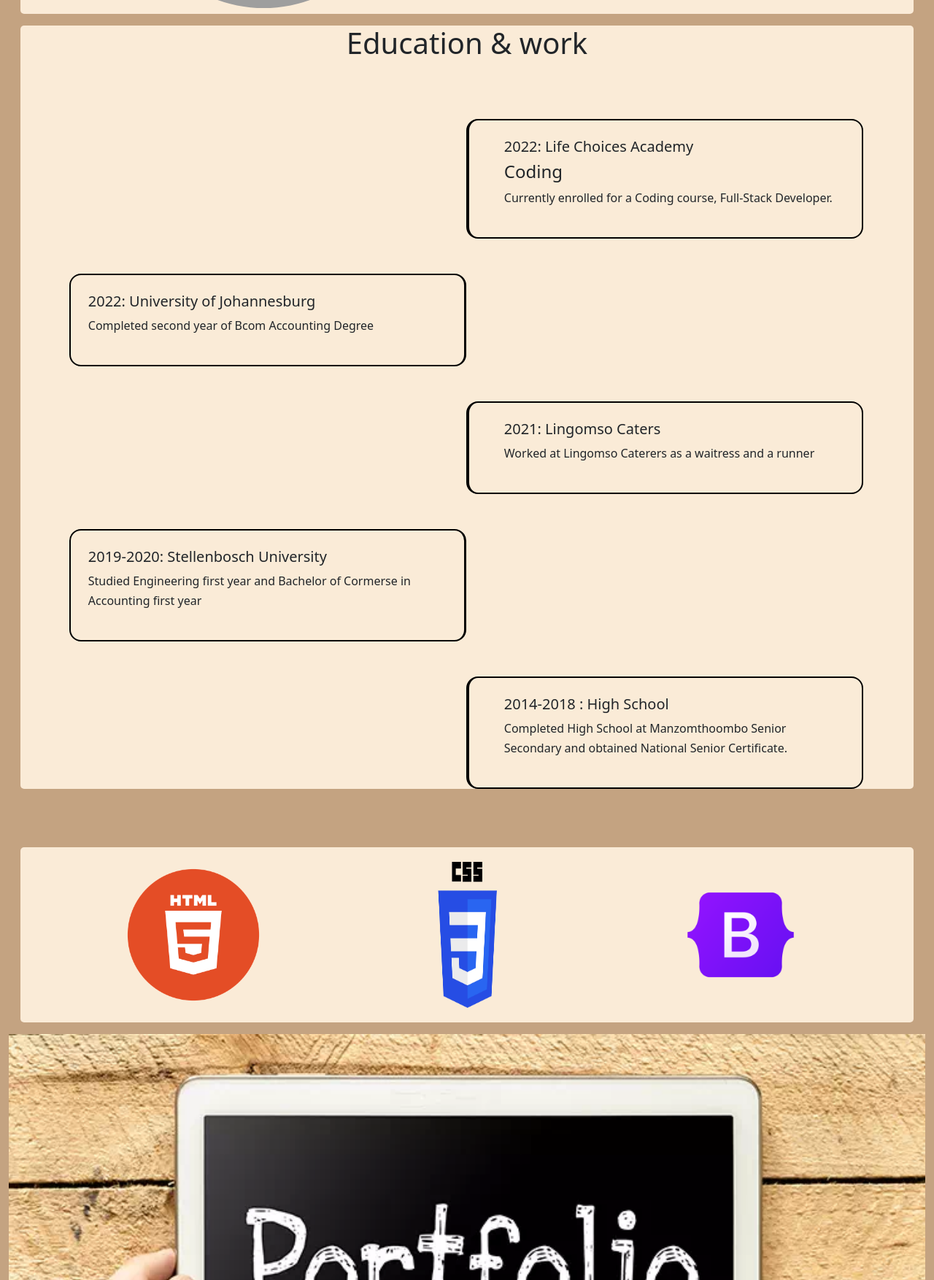
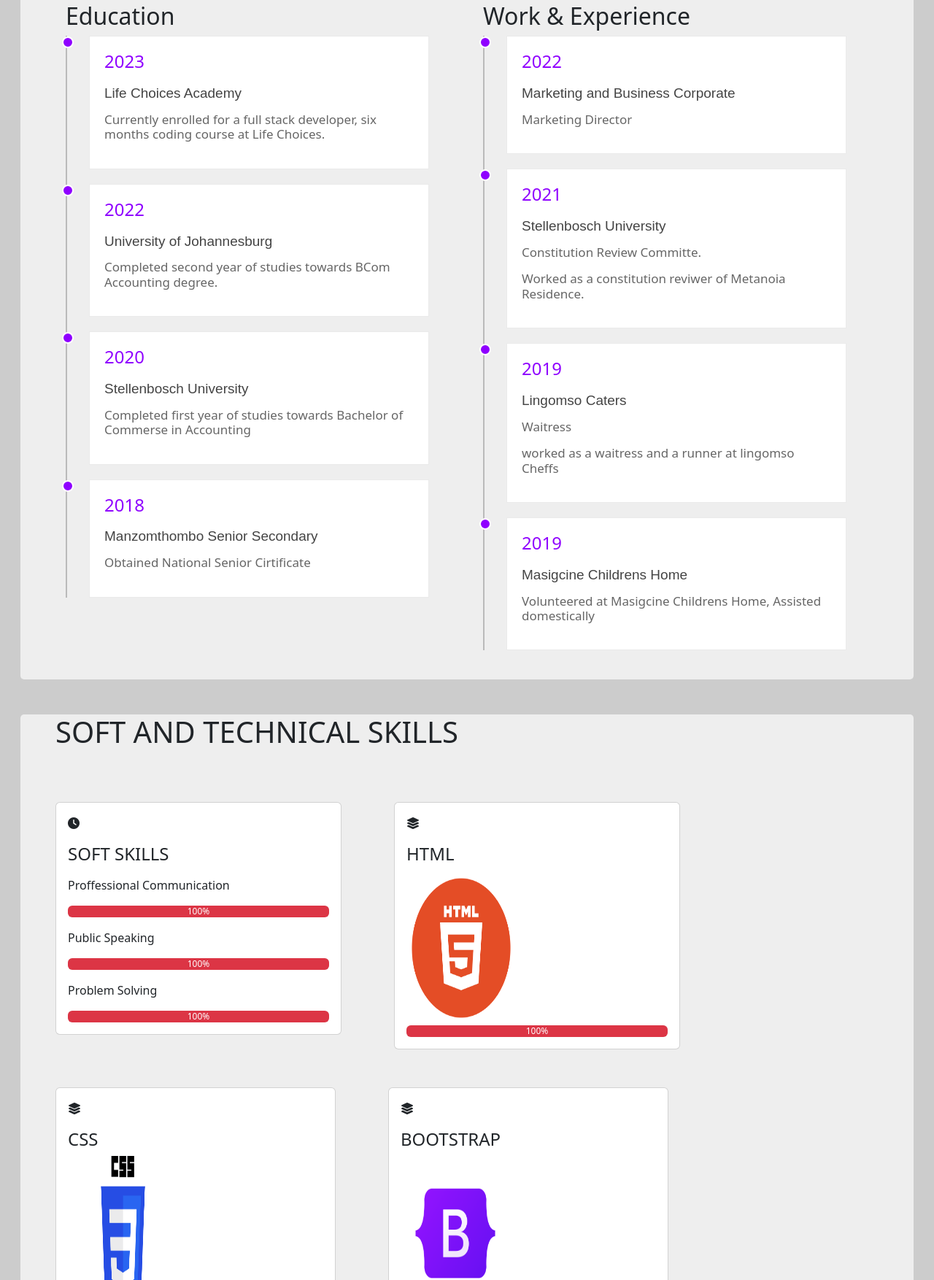
Before and after one commit to Siyamanga-zw/ProjectPort, a plain HTML site: page index.html in a window 1280 px wide. Shown: the part 1046-2800 px from the top of the page at 73% size. Drawn offline with nearby package versions, Linux system fonts and the light colour scheme; grey boxes are pictures that could not be loaded.

Commit message:
AlmostTHERE

```diff
--- a/CSS/style.css
+++ b/CSS/style.css
@@ -6,20 +6,29 @@
 header{
     background-color: black;
 }
-.container2{
-    display: inline-block;
+body{
+    background-color:#cccccc;
+}
+
+/* navigation styling */
+.nav-item a{
+    color: #8F00FF;
+    font-weight: bold;
+}
+.nav-item a :hover{
+    background-color: black;
 
 }
 
 
 .col{
-    color:black;
+    color:#8F00FF;
 }
 .col h4{
-    color:black;
+    color:#8F00FF;
     font-size:4em;
     text-transform: uppercase;
-    line-height: normal;
+    /* line-height: normal; */
     width: 100%;
     white-space: nowrap;
     overflow: hidden;
@@ -37,11 +46,11 @@ header{
     }
 }
 .col h1{
-    color: #993441;
+    color: #8F00FF;
     font-size: 80px;
 }
 .col h3{
-    color:black;
+    color:#8F00FF;
     font-size:30px;
 
 }
@@ -50,14 +59,31 @@ header{
     padding: 8px 18px;
     text-decoration: none;
     color:black;
-    background-color: orangered;
+    background-color: #cccccc;
 }
 .col a :hover{
+    background-color:#8F00FF;
+  }
+  /* landing section */
+.container2{
+    display: inline-block;
 
 }
-body{
-    background-color:#c4a381;
+.container2 a{
+    font-weight: bold;
+    color: #8F00FF!important;
+    border:2px solid;
+    border-radius: 3rem;
 }
+
+.container2 a:hover{
+    background-color:#8F00FF;
+    color: black!important;
+
+}
+
+
+
 
 /* about */
 .About{
@@ -84,77 +110,99 @@ button{
     transition :4s;
     padding:13px 30px;
 }
-.timeline ::before{
-content:'';
-position: absolute;
-top:0;
-left: 0;
-width: 100%;
-height: 100%;
-z-index: -1;
-position: fixed;
-}
-.timeline{
-    margin: 5em auto;
-    max-width: 34.15em;
+
+
+#Education{
+    .row{
+        display: grid;
+        grid-template-columns: 1fr 1fr;
+        grid-column-gap: 20px;
+    }
+    .column header.title{
+        font-family: 'Franklin Gothic Medium', 'Arial Narrow', Arial, sans-serif;
+        color: blue;
+        padding: 0px 0px 20px 30px;
+    }
+    .column .contents{
+        padding: 0px 30px;
+        border-left: 2px solid #BABABA;
+    }
+    .column .contents .box{
+        position: relative;
+        padding: 20px;
+        border: 1px solid #EAEAEA;
+        background-color: #FFFFFF;
+        cursor: pointer;
+        transition: all 0.4s;
+        margin-bottom: 20px;
+    }
+    .column .contents .box:hover{
+        box-shadow: 0px 3px 12px 0px #ccc;
+        border: 1px solid transparent;
+    }
+    .column .contents .box::before{
+        content: '';
+        position: absolute;
+        width: 16px;
+        height: 16px;
+        border-radius: 50%;
+        right: calc(100% + 22px);
+        top: 0;
+        background-color: #8F00FF;
+        border: 2px solid white;
+    }
+    .box h4{
+        position: relative;
+        color: #8F00FF;
+    }
+    .box h3{
+        font-size: 19px;
+        padding: 10px 0px 6px;
+        font-family: Arial, Helvetica, sans-serif;
+        color: #444;
+    }
+    .box p{
+        line-height: 1.2;
+        color: #666;
+        font-size: 17px;}
 
 }
-.checkpoint{
-    max-width: 34em;
-    padding-top: 2em;
-    padding-bottom: 2em;
-}
-.checkpoint{
-    border: 2px solid black;
-    border-radius: 1em;
-    padding: 1.5em;
-}
-.checkpoint h2{
-    font-size: 20px;
-}
-.checkpoint p{
-    line-height: 27px;
-}
-.checkpoint:nth-child(odd){
-    border-left: 4px solid black;
-    padding-left:3em;
-    transform: translateX(17em);
+@media screen and (max-width:650px){
+    #Education .row{
+            display: inline-block;
+    }
 
 }
-.checkpoint:nth-child(even){
-    border-right: 3px solid black;
-    padding-right: 3em;
-    transform: translateX(-17em);
-}
-/* carousel */
-/* .carousel-item{
-    height: 100vh;
-    min-height: 300px;
-    -webkit-background-size: cover;
-    background: no-repeat scroll center scroll;
-    background-size: cover;
-}
-.carousel-item ::before{
-    content:'';
-    display: block;
-    position: absolute;
-    top:0;
-    left:0;
-    bottom: 0;
-    right:0;
-    background:black;
-    opacity:0.5;
+
+/* styling project section */
+#project{
+    scroll-margin: 110px;
+    height: fit-content;
+    padding: 2rem 2rem 3rem;
 
 }
-.carousel-caption{
-    bottom:180px;
-    padding-left: 100px;
-    padding-right: 100px;
+.carousel-item{
+    height: 500px;
+
 }
 .carousel-caption h5{
-    font-size:18px;
+    color: black;
+    font-size: 3rem;
+    font-weight: bold;
+    margin-bottom:50% ;
+}
+.carousel-caption a{
+    margin-bottom:50% ;
+    border: 2px solid;
+    text-decoration: none;
+    padding: 8px 16px;
+    color: black;
+   border-radius: 2rem;
+   font-weight: bold ;
 
-} */
+}
+
+/* contact form */
 /* Style inputs with type="text", select elements and textareas */
 input[type=text], select, textarea {
     width: 100%; /* Full width */
@@ -188,6 +236,7 @@ input[type=text], select, textarea {
     /* background-color: #f2f2f2; */
     padding: 20px;
   }
+  /* footer */
   footer{
     /* position: fixed; */
     bottom: 0;
@@ -195,9 +244,12 @@ input[type=text], select, textarea {
     text-align: center;
     background-color: grey;
 }
+
+/* ADDING BACKGROUND FOR SECTIONS */
 #contact,#testimonials,#skills,#Education,#About,#landing{
+    scroll-margin: 110px;
     margin: 1rem;
-    background-color: antiquewhite;
+    background-color: #EEEEEE;
     border-radius: 5px;
     height: fit-content;
 }
--- a/index.html
+++ b/index.html
@@ -13,8 +13,9 @@
 </head>
 <body>
 
-<header  class="container-fluid sticky-top" id="" style="padding: 0;  ">
-    <nav class="navbar navbar-expand-lg " style="background-color:#F7C5CC; ">
+<header  class="container-fluid sticky-top" id="" style="padding: 0; ">
+  <!-- NAVIGATION BAR -->
+    <nav class="navbar navbar-expand-lg  " style="background-color:#cccccc; height: 100px; ">
         <div class="container-fluid">
           <a class="navbar-brand" href="#">
             <img src="/images/logo.png" alt="Logo" width="100" height="100" class="d-inline-block align-text-top">
@@ -27,8 +28,8 @@
           <div class="collapse navbar-collapse" id="navbarNav">
             <ul class="navbar-nav ms-auto p-lg-5">
 
-              <li class="nav-item">
-                <a class="nav-link active" aria-current="page" href="#landing">Home</a>
+              <li class="nav-item ">
+                <a class="nav-link" aria-current="page" href="#landing">Home</a>
               </li>
               <li class="nav-item">
                 <a class="nav-link" href="#About">About</a>
@@ -54,6 +55,7 @@
       </nav>
 </header>
 <main class="container-fluid " >
+  <!-- LANDING SECTION -->
     <section id="landing" >
       <div class="container text-center ">
             <div class="row align-items-end ">
@@ -61,7 +63,7 @@
 
                 <div class="container2">
                  <h4  class="text2">Hello, I'm</h4>
-                 <h1 style="color:#993441">Siyamanga</h1>
+                 <h1 style="color:#8F00FF">Siyamanga</h1>
                  <h3>An Aspiring full stack web-developer</h3>
                  <a href="#contact"> Connect with me</a>
                 </div>
@@ -75,13 +77,9 @@
             </div>
 
       </div>
-
-
-
-
     </section >
 
-
+<!-- ABOUT SECTION -->
     <section id="About" class="About" >
      <div class="ABM">
       <img src="./images/bio.JPG">
@@ -99,56 +97,149 @@
      </div>
     </section >
 
+    <!-- EDUCATION SECTION -->
     <section id="Education" class="bedy" >
-      <div cass="top-part" style="text-align: center; font-size: 3em;">
-        <h1>Education & work</h1>
+      <div class="container">
+        <div class="row">
+        <div class="column">
+          <div class="title">
+            <h2>Education</h2>
+          </div>
+          <div class="contents">
+            <div class="box">
+              <h4>2023</h4>
+              <h3>Life Choices Academy</h3>
+              <p>Currently enrolled for a  full stack developer, six months coding course at Life Choices.</p>
+            </div>
+            <div class="box">
+              <h4>2022</h4>
+              <h3>University of Johannesburg</h3>
+              <p>Completed second year of studies towards BCom Accounting degree.</p>
+            </div>
+            <div class="box">
+              <h4>2020</h4>
+              <h3>Stellenbosch University</h3>
+              <p>Completed first year of studies towards Bachelor of Commerse in Accounting</p>
+            </div>
+            <div class="box">
+              <h4>2018</h4>
+              <h3>Manzomthombo Senior Secondary</h3>
+              <p>Obtained National Senior Cirtificate</p>
+            </div>
+          </div>
+        </div>
+        <div class="column">
+          <div class="title">
+            <h2>Work & Experience</h2>
+          </div>
+          <div class="contents">
+            <div class="box">
+              <h4>2022</h4>
+              <h3>Marketing and Business Corporate</h3>
+              <p>Marketing Director</p>
+            </div>
+            <div class="box">
+              <h4>2021</h4>
+              <h3>Stellenbosch University</h3>
+              <p>Constitution Review Committe.</p>
+              <p>Worked as a constitution reviwer of Metanoia Residence.</p>
+            </div>
+            <div class="box">
+              <h4>2019</h4>
+              <h3>Lingomso Caters</h3>
+              <p>Waitress</p>
+              <p>worked as a waitress and a runner at lingomso Cheffs</p>
+            </div>
+            <div class="box">
+              <h4>2019</h4>
+              <h3>Masigcine Childrens Home</h3>
+              <p>Volunteered at Masigcine Childrens Home, Assisted domestically</p>
+            </div>
+          </div>
+        </div>
       </div>
 
-      <div class="timeline">
-        <div class="checkpoint">
-          <h2> 2022: Life Choices Academy</h2>
-          <h4>Coding</h4>
-          <p>Currently enrolled for a Coding course, Full-Stack Developer.</p>
-        </div><br><br>
+    </section>
 
-        <div class="checkpoint">
-          <h2> 2022:  University of Johannesburg</h2>
-          <p>Completed second year of Bcom Accounting Degree</p>
-        </div><br><br>
+    <!-- SKILLS SECTION -->
+    <section id="skills" >
 
-        <div class="checkpoint">
-          <h2>2021: Lingomso Caters</h2>
-          <p>Worked at Lingomso Caterers as a waitress and a runner</p>
-        </div><br><br>
+        <div class="col-12  m-5">
+          <h1>SOFT AND TECHNICAL SKILLS</h1>
+        </div>
 
-        <div class="checkpoint">
-          <h2> 2019-2020: Stellenbosch University</h2>
-          <p>Studied Engineering first year and Bachelor of Cormerse in Accounting first year</p>
-        </div><br><br>
-        <div class="checkpoint">
-          <h2> 2014-2018 : High School</h2>
-          <p> Completed High School at Manzomthoombo Senior Secondary and obtained National Senior Certificate.</p>
+
+      <div class="row">
+        <div class="col-lg-4 mt-4 m-5">
+            <div class="card servicesText">
+                <div class="card-body">
+                    <i class="fas servicesIcon fa-clock"></i>
+                    <h4 class="card-title mt-3">SOFT SKILLS</h4>
+                    <p class="card-text mt-3">Proffessional Communication </p><div class="progress" role="progressbar" aria-label="Danger example" aria-valuenow="100" aria-valuemin="0" aria-valuemax="100">
+                      <div class="progress-bar bg-danger" style="width: 100%"> 100%</div>
+                    </div>
+                    <p class="card-text mt-3">Public Speaking</p><div class="progress" role="progressbar" aria-label="Danger example" aria-valuenow="100" aria-valuemin="0" aria-valuemax="100">
+                      <div class="progress-bar bg-danger" style="width: 100%"> 100%</div>
+                    </div>
+                    <p class="card-text mt-3">Problem Solving</p><div class="progress" role="progressbar" aria-label="Danger example" aria-valuenow="100" aria-valuemin="0" aria-valuemax="100">
+                      <div class="progress-bar bg-danger" style="width: 100%"> 100%</div>
+                    </div>
+
+                </div>
+            </div>
         </div>
-      </div>
-    </section>
-    <section id="skills" >
-      <div class="container text-center" >
-            <div class="row">
-              <div class="col align-self-start">
-                <img src="./images/html-lohgo.png" style="height: 200px; width: 200px;">
-              </div>
-              <div class="col align-self-center">
-                <img src="./images/CSS-Logo.png" style="height: 200px; width: 200px;">
-              </div>
-              <div class="col align-self-end">
-               <img src="./images/bootstrap-logo.png" style="height: 200px; width: 200px;">
-              </div>
+        <div class="col-lg-4 mt-4">
+            <div class="card servicesText">
+                <div class="card-body " >
+                    <i class='fas servicesIcon fa-layer-group'></i>
+                    <h4 class="card-title mt-3 ">HTML</h4>
+                    <div class="images">
+                      <img src="./images/html-lohgo.png" alt="logo" width="150" height="212">
+                    </div>
+                    <div class="progress" role="progressbar" aria-label="Danger example" aria-valuenow="100" aria-valuemin="0" aria-valuemax="100">
+                      <div class="progress-bar bg-danger" style="width: 100%"> 100%</div>
+                    </div>
+                </div>
             </div>
-       </div>
+        </div>
+    <div class="row ">
+        <div class="col-lg-4 mt-4 m-5">
+            <div class="card servicesText">
+                <div class="card-body">
+                  <i class='fas servicesIcon fa-layer-group'></i>
+                    <h4 class="card-title mt-3 ">CSS</h4>
+                    <div class="images">
+                      <img src="./images/CSS-Logo.png" alt="logo" width="150" height="212">
+                    </div>
+                    <div class="progress" role="progressbar" aria-label="Example with label" aria-valuenow="84" aria-valuemin="0" aria-valuemax="100">
+                      <div class="progress-bar" style="width: 84%">84%</div>
+                    </div>
+
+
+                </div>
+            </div>
+        </div>
+        <div class="col-lg-4 mt-4">
+            <div class="card servicesText">
+                <div class="card-body">
+                  <i class='fas servicesIcon fa-layer-group'></i>
+                    <h4 class="card-title mt-3 ">BOOTSTRAP</h4>
+                    <div class="images">
+                      <img src="./images/bootstrap-logo.png" alt="logo" width="150" height="212">
+                    </div>
+                    <div class="progress" role="progressbar" aria-label="Info example" aria-valuenow="96" aria-valuemin="0" aria-valuemax="100">
+                      <div class="progress-bar bg-info" style="width: 96%"> 96%</div>
+                    </div>
+                </div>
+            </div>
+        </div>
+    </div>
+</div>
      </section>
 
+     <!-- PROJECT -->
     <section id="project" >
-
+      <h2>PROJECTS</h2>
       <div id="carouselExampleCaptions" class="carousel slide">
         <div class="carousel-indicators">
           <button type="button" data-bs-target="#carouselExampleCaptions" data-bs-slide-to="0" class="active" aria-current="true" aria-label="Slide 1"></button>
@@ -157,43 +248,47 @@
         </div>
         <div class="carousel-inner">
           <div class="carousel-item active">
-            <img src="./Pictures/Portfolios.webp" class="d-block w-100" alt="...">
+            <img src="./images/beauty.jpg" class="d-block w-100" alt="..." style="">
             <div class="carousel-caption d-none d-md-block">
-              <h5>First slide label</h5>
-              <p>Some representative placeholder content for the first slide.</p>
+              <h5>First Portfolio</h5>
+              <a href="https://github.com/siyamanga22/animationFlip.git"> VIEW CODE</a>
+              <a href="https://inquisitive-frangollo-18b100.netlify.app">GO LIVE</a>
             </div>
           </div>
           <div class="carousel-item">
-            <img src="./Pictures/luxury-hair-salon-logo-set_23-2148828814.avif" class="d-block w-100" alt="...">
+            <img src="./images/Portfolios.webp" class="d-block w-100" alt="...">
             <div class="carousel-caption d-none d-md-block">
-              <h5>Second slide label</h5>
-              <p>Some representative placeholder content for the second slide.</p>
+              <h5>SALON TEMPLATE</h5>
+              <a href="https://github.com/siyamanga22/SiyamangaPortfolio.git"> VIEW CODE</a>
+              <a href="https://siyamanga-portfolio.netlify.app">GO LIVE</a>
             </div>
           </div>
           <div class="carousel-item">
-            <img src="./Pictures/download.kls.jfif" class="d-block w-100" alt="...">
-            <div class="carousel-caption d-none d-md-block">
-              <h5>Third slide label</h5>
-              <p>Some representative placeholder content for the third slide.</p>
+            <img src="./images/download.kls.jfif" class="d-block w-100" alt="...">
+            <div class="carousel-caption d-none d-md-block ">
+              <h5>KLS PROJECT</h5>
+              <a href=""> VIEW CODE</a>
+              <a href="https://spontaneous-pavlova-480de7.netlify.app/">GO LIVE</a>
             </div>
           </div>
         </div>
         <button class="carousel-control-prev" type="button" data-bs-target="#carouselExampleCaptions" data-bs-slide="prev">
-          <span class="carousel-control-prev-icon" aria-hidden="true"></span>
+          <span class="carousel-control-prev-icon bg-black" aria-hidden="true"></span>
           <span class="visually-hidden">Previous</span>
         </button>
         <button class="carousel-control-next" type="button" data-bs-target="#carouselExampleCaptions" data-bs-slide="next">
-          <span class="carousel-control-next-icon" aria-hidden="true"></span>
+          <span class="carousel-control-next-icon bg-black" aria-hidden="true"></span>
           <span class="visually-hidden">Next</span>
         </button>
       </div>
+    </section>
 
-    </section>
+    <!-- TESTIMONIALS -->
     <section id="testimonials" >
         <div class="row row-cols-1 row-cols-md-2 g-4">
             <div class="col">
               <div class="card"style="width: 500px; height: 550px;">
-                <img src="./images/C11 Uzukhanye Dywili (4).JPG" class="card-img-top" alt="..."style="height: 300px; width: 500px;">
+                <img src="./images/C11 Uzukhanye Dywili (4).JPG" class="card-img-top" alt="..."style="height: 300px; width: 100%;">
                 <div class="card-body">
                   <h5 class="card-title">Uzukhanye Dywili <br> Assistant Lecture</h5>
                   <p class="card-text">Working with Siyamanga was an incredible experience. Their professionalism, attention to detail, and communication skills made the entire process seamless. They consistently exceeded my expectations and delivered exceptional results. I would highly recommend Siyamanga to anyone looking for a talented and dedicated professional.</p>
@@ -202,7 +297,7 @@
             </div>
             <div class="col">
               <div class="card" style="width: 500px; height: 550px;;">
-                <img src="./images/kgodishoface.jpg" class="card-img-top" alt="..." style="height: 300px; width: 500px;">
+                <img src="./images/kgodishoface.jpg" class="card-img-top" alt="..." style="height: 300px; width: 100%;">
                 <div class="card-body">
                   <h5 class="card-title">Kgodisho Lebopa <br> collegue
                 </h5>
@@ -213,7 +308,7 @@
        <br><br>
             <div class="col">
               <div class="card" style="width: 500px; height: 550;">
-                <img src="./images/C12 C2 Nuraan Samsodien  (1).JPG" class="card-img-top" alt="..."style="height: 300px; width: 500px;">
+                <img src="./images/C12 C2 Nuraan Samsodien  (1).JPG" class="card-img-top" alt="..."style="height: 300px; width: 100%;">
                 <div class="card-body">
                   <h5 class="card-title">Nuraan Samsodien <br> collegue</h5>
                   <p class="card-text">Siyamanga is a highly thought intellectual from my perspective. She is brilliant, passionate, ambitious, and extremely hardworking, she always does her utmost best when it comes to her work. She always makes sure that she understands the work and if not she communicates to ask for guidance. She is incredibly motivated and has great communication and leadership skills. Any company would be lucky to have her on their team.</p>
@@ -246,6 +341,8 @@
               </div>
             </div>
     </section>
+
+    <!-- CONTACT -->
     <section id="contact">
         <h1> Contact Me Here</h1>
         <div class="container">
@@ -276,6 +373,8 @@
 
     </section>
 </main>
+
+<!-- FOOTER -->
 <footer class="container-fluid">
     <footer>
         <div class="footer">
```
Also changed, not shown: Pictures/luxury-hair-salon-logo-set_23-2148828814.avif (deleted), images/Portfolios.webp (renamed from Pictures/Portfolios.webp), images/beauty.jpg (added), images/download.kls.jfif (renamed from Pictures/download.kls.jfif).
